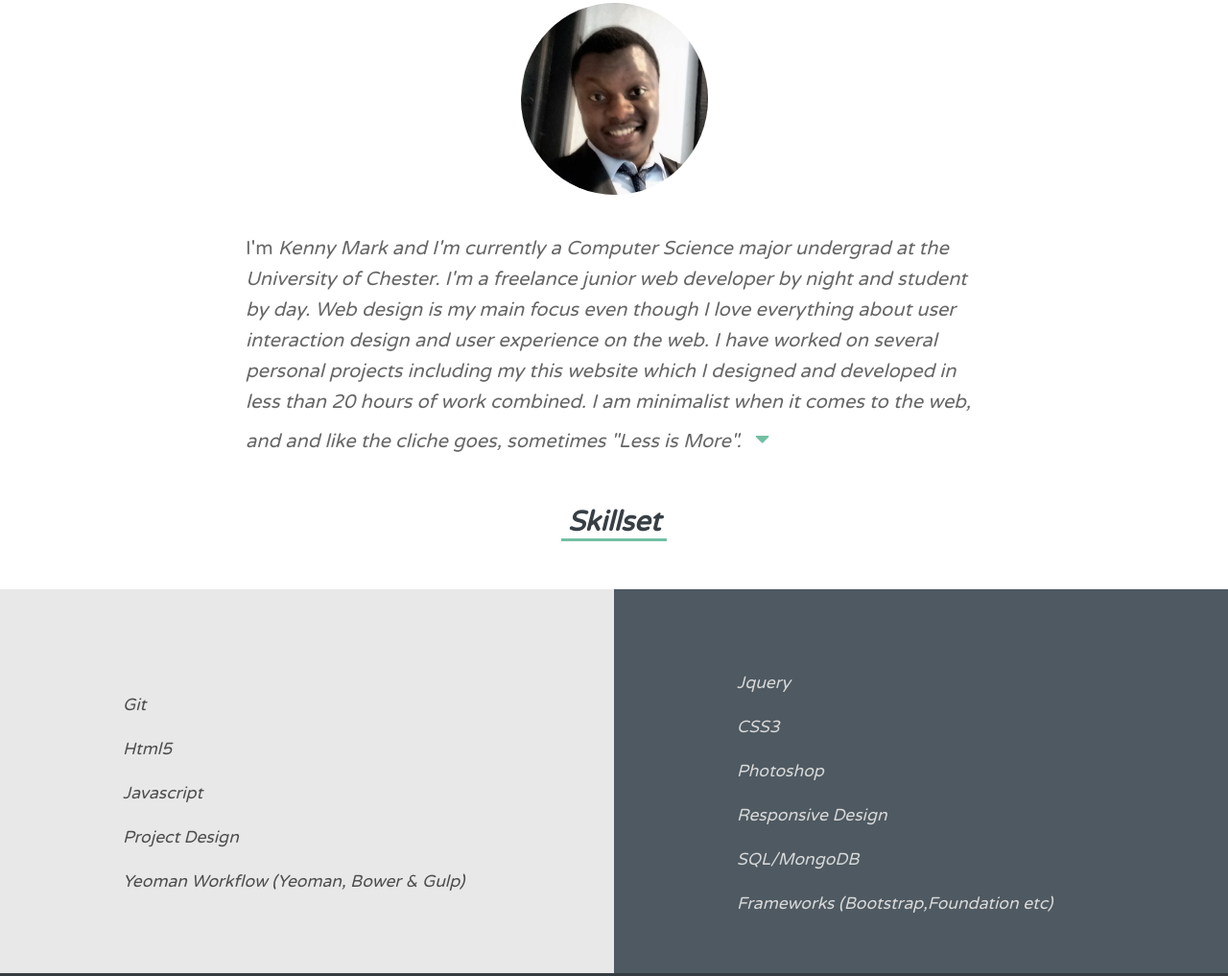
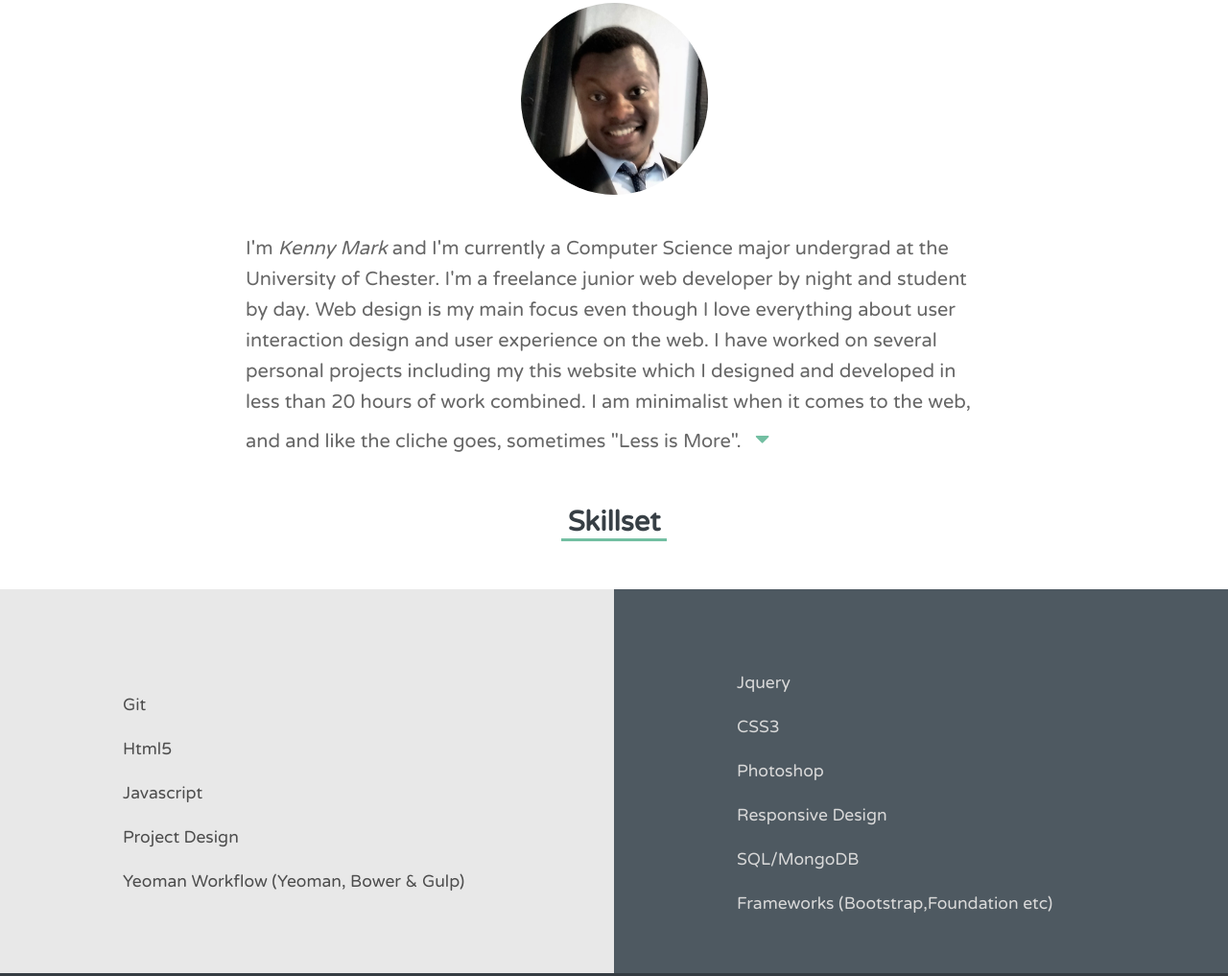
Before and after one commit to kennymark/kennymark.github.io, a website: page index.html in a window 1280 px wide. Shown: the part 811-1828 px from the top of the page at 96% size. Drawn offline with Linux system fonts and the light colour scheme.

Commit message:
fixed slanted content

```diff
--- a/index.html
+++ b/index.html
@@ -63,7 +63,7 @@
       <div class="profilesection hide" id="profile">
          <h2 class="title">Profile</h2>
          <div class="profilepic"></div>
-         <p class="desc">I'm <i>Kenny Mark<i> and I'm currently a Computer Science major undergrad at the University of Chester. I'm a freelance junior web developer by night and student by day. Web design is my main focus even though I love everything about user interaction design and user experience on the web. I have worked on several personal projects including my this website which I designed and developed in less than 20 hours of work combined. I am minimalist when it comes to the web, and  and like the cliche goes, sometimes "Less is More".
+         <p class="desc">I'm <i>Kenny Mark</i> and I'm currently a Computer Science major undergrad at the University of Chester. I'm a freelance junior web developer by night and student by day. Web design is my main focus even though I love everything about user interaction design and user experience on the web. I have worked on several personal projects including my this website which I designed and developed in less than 20 hours of work combined. I am minimalist when it comes to the web, and  and like the cliche goes, sometimes "Less is More".
          <i class="fa fa-caret-down"></i>
          </p>
          <p class=" desc desc2">
```
